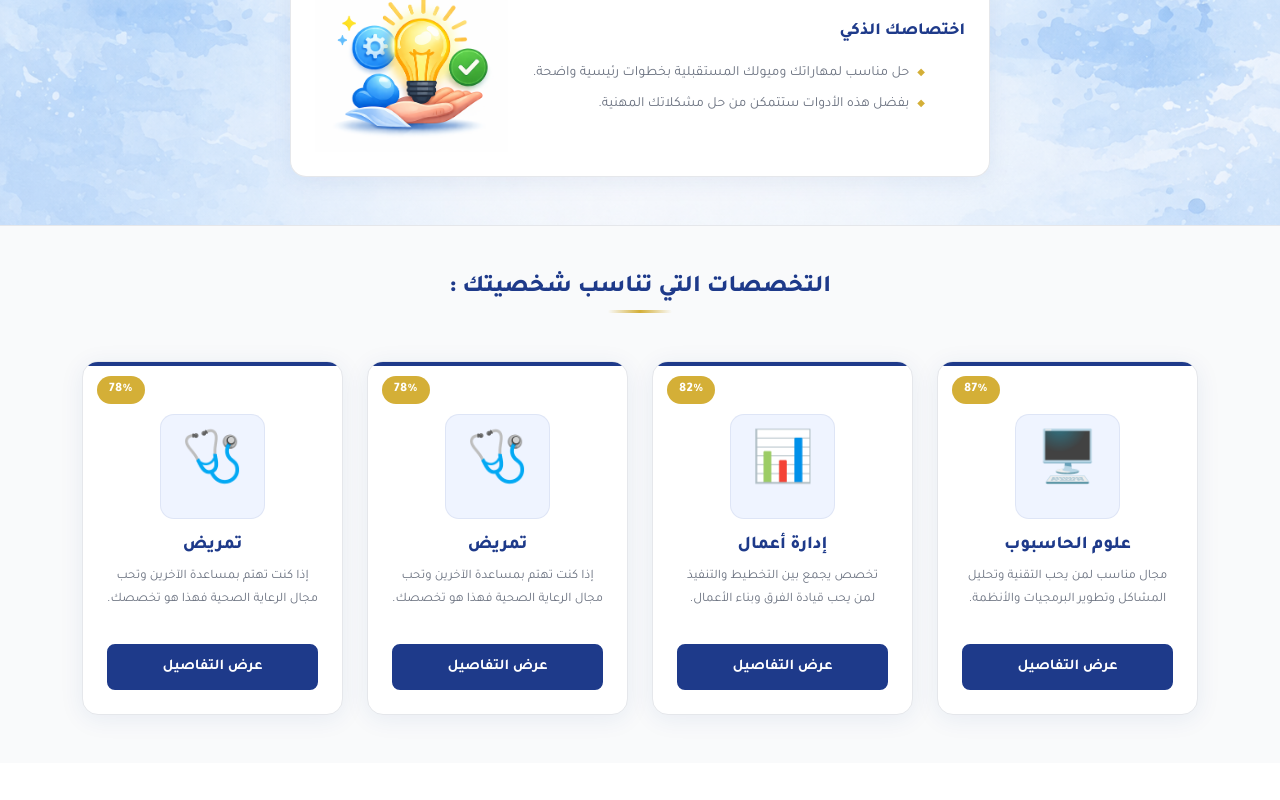
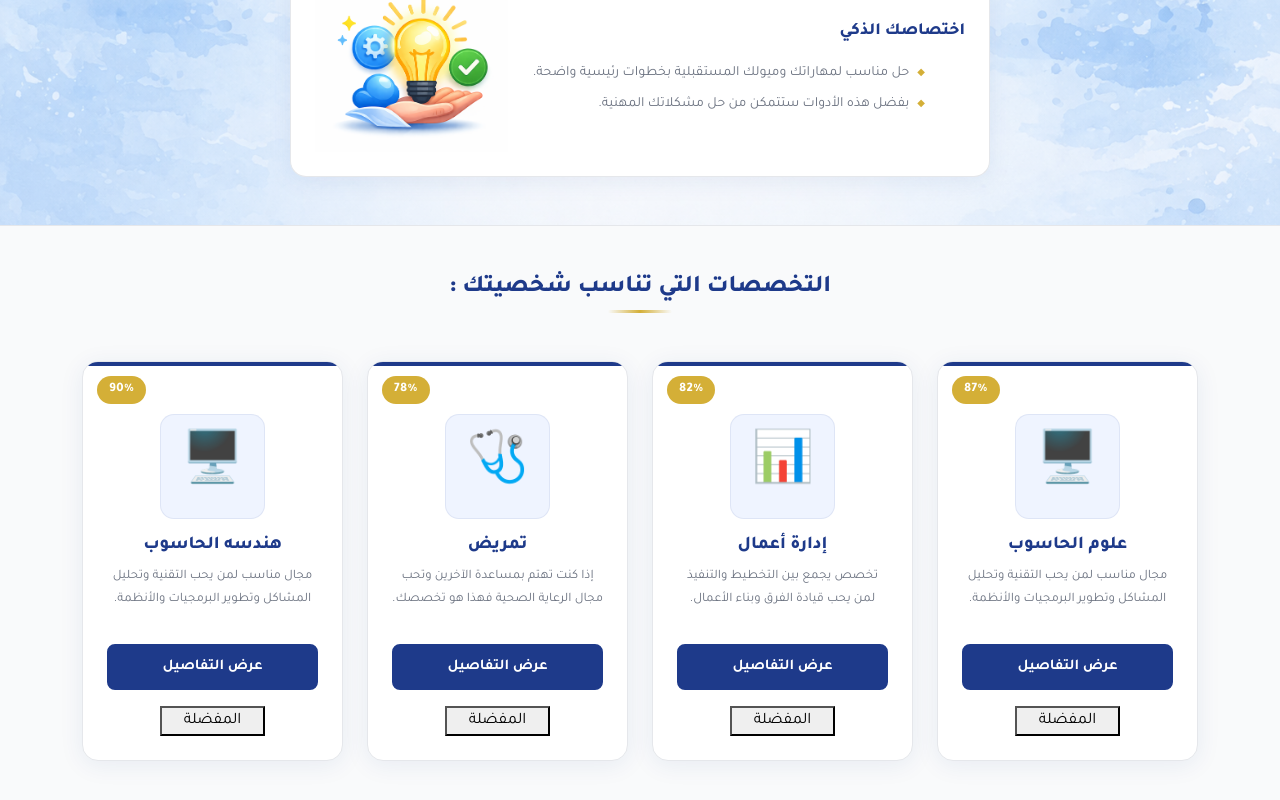
Before and after one commit to LeenArafat/Bousalaty, a React (Create React App) app: page / in a window 1280 px wide. Shown: the part 318-1118 px from the top of the page. Before the commit the page ends 1081 px from the top, so only its background shows below. Built offline with nearby package versions, Linux system fonts and the light colour scheme.

Commit message:
Update suggest majors page

```diff
--- a/src/pages/suggest-majors/SuggestMajors.jsx
+++ b/src/pages/suggest-majors/SuggestMajors.jsx
@@ -8,14 +8,14 @@ import img1 from "./imges/img2.png";
 const majors = [
   {
     id: 1,
-    title: "علوم الحاسبوب",
+    title: "علوم الحاسوب",
     match: 87,
     emoji: "🖥️",
     about: "يُعنى هذا التخصص بتصميم وتطوير البرمجيات وتحليل البيانات وبناء الأنظمة الذكية والشبكات.",
     skills: ["التفكير المنطقي", "حل المشكلات", "البرمجة", "الرياضيات", "الإبداع التقني"],
     jobs: ["مطور برمجيات", "محلل بيانات", "مهندس ذكاء اصطناعي", "أمن المعلومات", "مدير أنظمة"],
     duration: "4 سنوات",
-    salary: "8,000 - 18,000 ريال شهرياً",
+    salary: "3,000 - 8,000 شيكل شهرياً",
     desc: "مجال مناسب لمن يحب التقنية وتحليل المشاكل وتطوير البرمجيات والأنظمة.",
   },
   {
@@ -27,7 +27,7 @@ const majors = [
     skills: ["القيادة", "التواصل", "التحليل المالي", "التفاوض", "إدارة الوقت"],
     jobs: ["مدير تنفيذي", "محلل أعمال", "مستشار إداري", "رائد أعمال", "مدير مشاريع"],
     duration: "4 سنوات",
-    salary: "7,000 - 15,000 ريال شهرياً",
+    salary: "2,000 - 6,000 شيكل شهرياً",
     desc: "تخصص يجمع بين التخطيط والتنفيذ لمن يحب قيادة الفرق وبناء الأعمال.",
   },
   {
@@ -39,32 +39,46 @@ const majors = [
     skills: ["التعاطف", "الدقة", "العمل تحت الضغط", "التواصل", "المعرفة الطبية"],
     jobs: ["ممرض مستشفى", "ممرض طوارئ", "ممرض منزلي", "مشرف تمريض", "معلم صحي"],
     duration: "4 سنوات",
-    salary: "6,000 - 12,000 ريال شهرياً",
+    salary: "3,000 - 5,000 شيكل شهرياً",
     desc: "إذا كنت تهتم بمساعدة الآخرين وتحب مجال الرعاية الصحية فهذا هو تخصصك.",
   },
   {
     id: 4,
-    title: "تمريض",
-    match: 78,
-    emoji: "🩺",
-    about: "يجمع بين العلوم الطبية والرعاية الإنسانية لتقديم الدعم الصحي للمرضى في مختلف البيئات الطبية.",
-    skills: ["التعاطف", "الدقة", "العمل تحت الضغط", "التواصل", "المعرفة الطبية"],
-    jobs: ["ممرض مستشفى", "ممرض طوارئ", "ممرض منزلي", "مشرف تمريض", "معلم صحي"],
-    duration: "4 سنوات",
-    salary: "6,000 - 12,000 ريال شهرياً",
-    desc: "إذا كنت تهتم بمساعدة الآخرين وتحب مجال الرعاية الصحية فهذا هو تخصصك.",
+    title: "هندسه الحاسوب",
+    match: 90,
+    emoji: "🖥️",
+  about: "يُعنى هذا التخصص بتصميم وتطوير البرمجيات وتحليل البيانات وبناء الأنظمة الذكية والشبكات.",
+    skills: ["التفكير المنطقي", "حل المشكلات", "البرمجة", "الرياضيات", "الإبداع التقني"],
+    jobs: ["مطور برمجيات", "محلل بيانات", "مهندس ذكاء اصطناعي", "أمن المعلومات", "مدير أنظمة"],
+    duration: "5 سنوات",
+    salary: "5,000 - 8,000 شيكل شهرياً",
+    desc: "مجال مناسب لمن يحب التقنية وتحليل المشاكل وتطوير البرمجيات والأنظمة.",
   },
 ];
 
 export default function SuggestMajors() {
   const [selectedMajor, setSelectedMajor] = useState(null);
 
+  function addToFavorite(item) {
+    const favorites = JSON.parse(localStorage.getItem("favorites")) || [];
+
+    const exists = favorites.find((fav) => fav.id === item.id);
+
+    if (!exists) {
+      favorites.push(item);
+      localStorage.setItem("favorites", JSON.stringify(favorites));
+      alert("تمت الإضافة إلى المفضلة");
+    } else {
+      alert("هذا التخصص موجود مسبقًا في المفضلة");
+    }
+  }
+
+
   return (
     <div dir="rtl" className="sm-wrapper">
 
 
 
-      {/* ===== HERO ===== */}
 
       <section className="sm-hero text-center py-5 px-4"  style={{
     backgroundImage: `url(${heroBg})`,
@@ -96,7 +110,7 @@ export default function SuggestMajors() {
         </div>
       </section>
 
-      {/* ===== CARDS SECTION ===== */}
+
       <section className="container py-5" >
         <div className="text-center mb-5">
           <h2 className="sm-section-title mb-2">التخصصات التي تناسب شخصيتك : </h2>
@@ -108,10 +122,8 @@ export default function SuggestMajors() {
             <div className="col-md-3" key={major.id}>
               <div className="sm-card h-100 position-relative text-center">
 
-                {/* Match badge - أحمر */}
                 <span className="sm-badge">{major.match}%</span>
 
-                {/* Gold top line */}
                 <div className="sm-card-topline" />
 
                 <div className="d-flex flex-column align-items-center p-4 pt-5">
@@ -123,6 +135,12 @@ export default function SuggestMajors() {
                     onClick={() => setSelectedMajor(major)}
                   >
                     عرض التفاصيل
+                  </button>
+                  <button
+                    className="sm-card-btnfa w-50 mt-3"
+                    onClick={() => addToFavorite(majors)}
+                  >
+                    المفضلة
                   </button>
                 </div>
               </div>
@@ -149,12 +167,10 @@ export default function SuggestMajors() {
             <div className="sm-modal-topbar" />
 
             <div className="p-4">
-              {/* Close */}
               <button className="sm-modal-close position-absolute" onClick={() => setSelectedMajor(null)}>
                 ✕
               </button>
 
-              {/* Header */}
               <div className="d-flex align-items-center gap-3 mb-3">
                 <span className="sm-modal-emoji">{selectedMajor.emoji}</span>
                 <div>
@@ -163,16 +179,13 @@ export default function SuggestMajors() {
                 </div>
               </div>
 
-              {/* Gold divider */}
               <div className="sm-gold-divider mb-4" />
 
-              {/* About */}
               <div className="mb-3">
                 <h6 className="sm-modal-label mb-2">📋 عن التخصص</h6>
                 <p className="sm-modal-text">{selectedMajor.about}</p>
               </div>
 
-              {/* Skills */}
               <div className="mb-3">
                 <h6 className="sm-modal-label mb-2">✦ المهارات المطلوبة</h6>
                 <div className="d-flex flex-wrap gap-2">
@@ -182,7 +195,6 @@ export default function SuggestMajors() {
                 </div>
               </div>
 
-              {/* Jobs */}
               <div className="mb-3">
                 <h6 className="sm-modal-label mb-2">🎓 فرص العمل</h6>
                 <div className="d-flex flex-wrap gap-2">
@@ -192,7 +204,6 @@ export default function SuggestMajors() {
                 </div>
               </div>
 
-              {/* Info Row */}
               <div className="row g-3 mb-4">
                 <div className="col-6">
                   <div className="sm-info-box">
```
